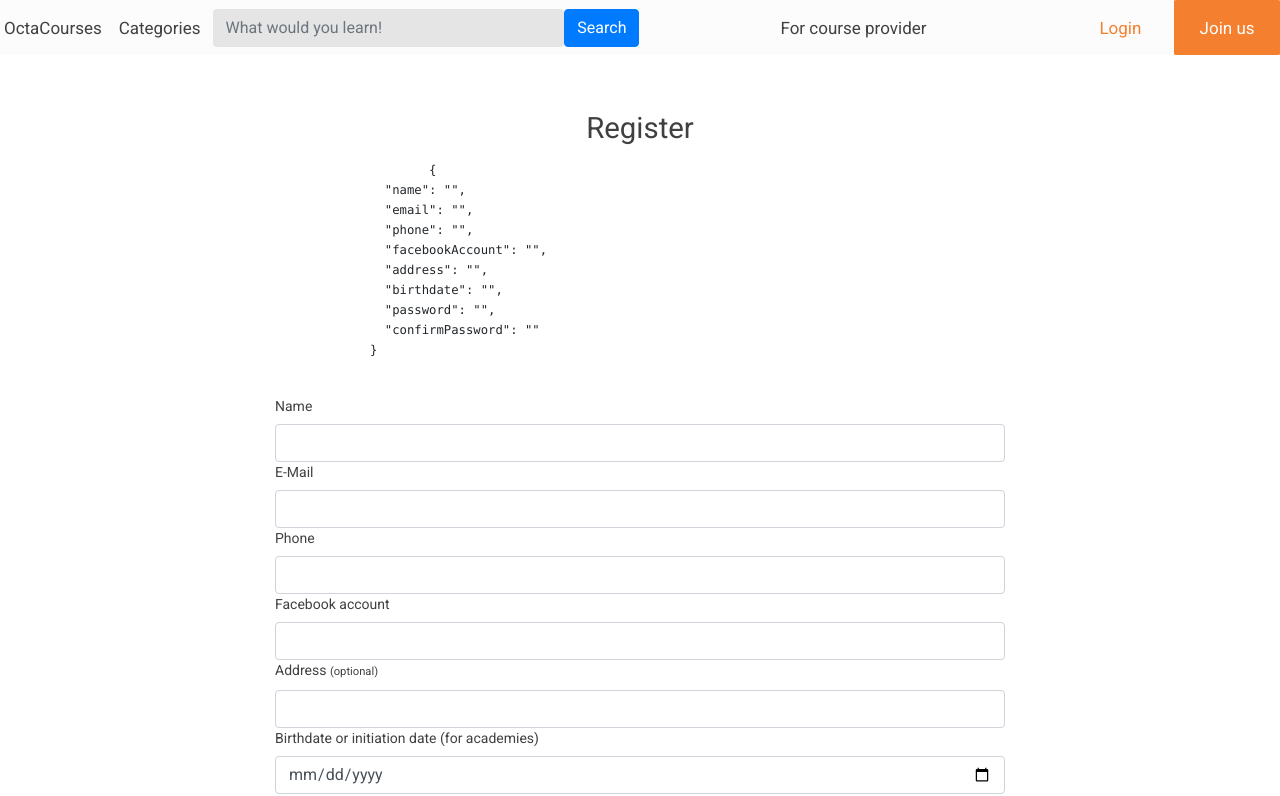
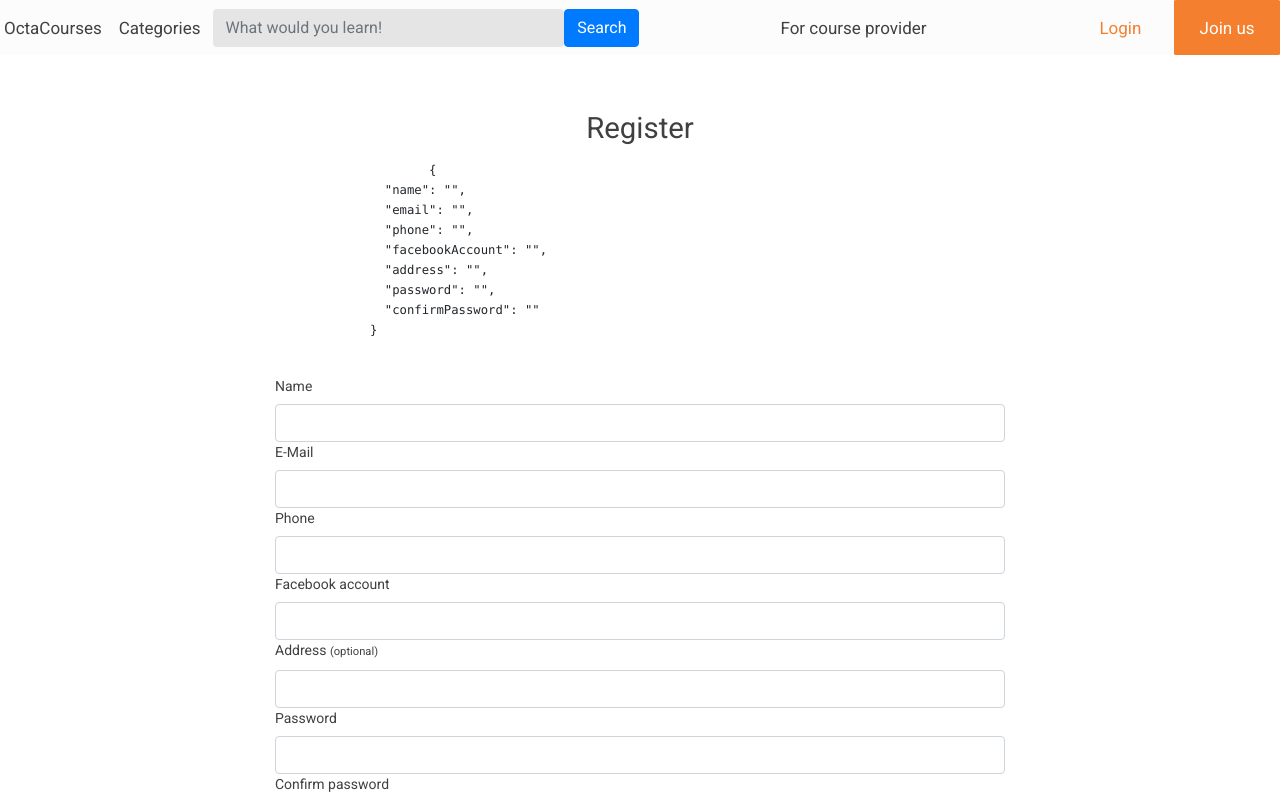
Before and after one commit to AlaaAAmin/Octa, an Angular app in the folder octaCourses/: page /courseproviderregisteration in a window 1280 px wide. Shown: the top 796 px of the page. Built offline with nearby package versions, Linux system fonts and the light colour scheme.

Commit message:
updated the course provider registeration
changelog:
- deleted the birthdate section

```diff
--- a/octaCourses/src/app/registeration/course-provider-registeration/course-provider-registeration.component.html
+++ b/octaCourses/src/app/registeration/course-provider-registeration/course-provider-registeration.component.html
@@ -68,16 +68,6 @@
             <input id="address" name="address" type="text" class="form-control" ngModel #address="ngModel">
         </div>
 
-        <!--birthdate or initiation date section-->
-        <div class="formgroup">
-            <label for="birthdate">Birthdate or initiation date (for academies)</label>
-            <input required id="birthdate" name="birthdate" type="date" class="form-control"
-            ngModel #birthdate="ngModel" [class.is-invalid]="birthdate.invalid && birthdate.touched">
-            <small class="text-danger" [class.d-none]="birthdate.valid || birthdate.untouched">
-                Please provide your birthdate or initiation date
-            </small>
-        </div>
-
         <!--password section-->
         <div class="formgroup">
             <label for="password">Password</label>
```
